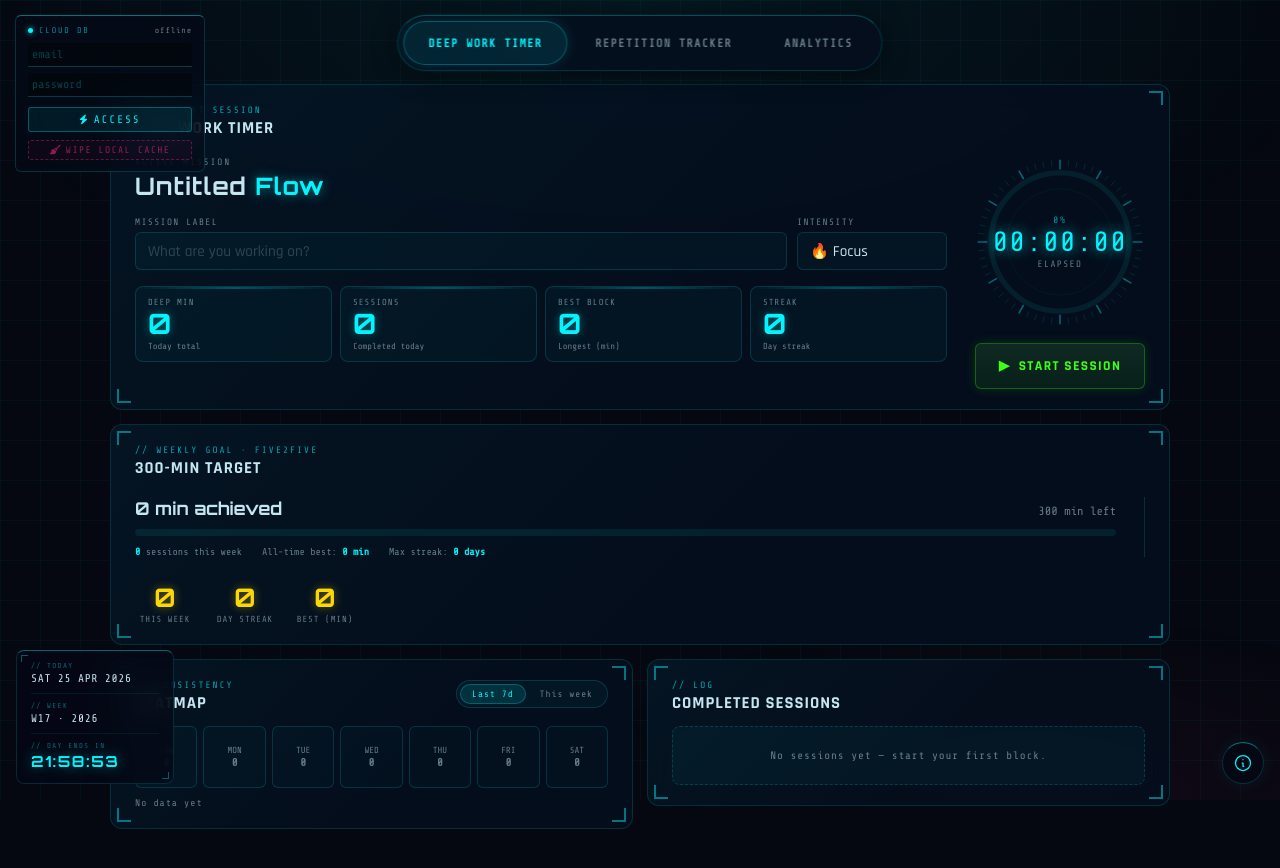
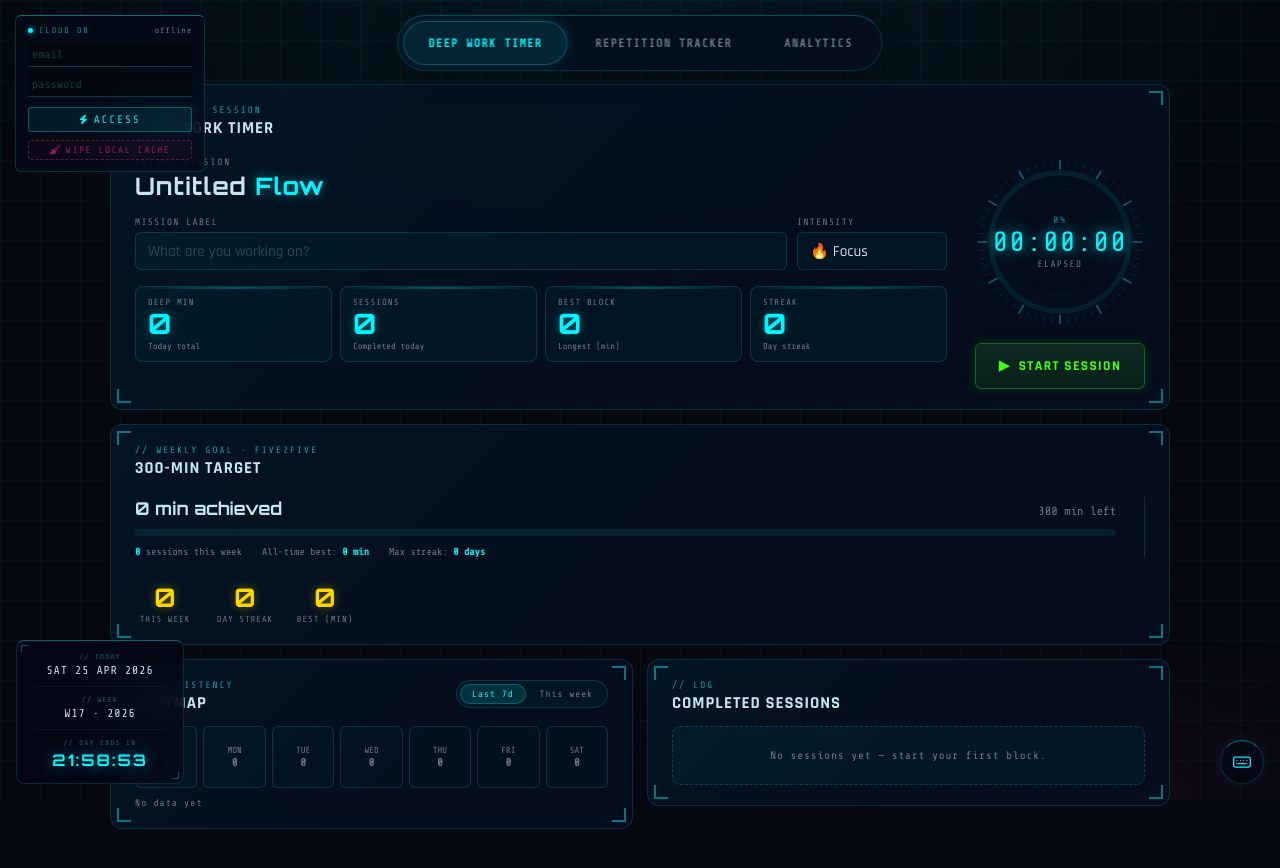
Before and after one commit to nikdimentiy/focustrack, a website built with Vite: page index.html in a window 1280 px wide. Built offline with nearby package versions, Linux system fonts and the light colour scheme.

Commit message:
Data time widget redesign

```diff
--- a/src/design/components.css
+++ b/src/design/components.css
@@ -37,14 +37,14 @@
 
 /* ── Info Button (bottom-right) ── */
 #info-btn { position: fixed; bottom: max(16px, calc(12px + env(safe-area-inset-bottom, 0px))); right: 16px; z-index: 9000; }
-.info-btn { width: 42px; height: 42px; border-radius: 50%; background: rgba(5,8,20,0.82); backdrop-filter: blur(14px) saturate(150%); -webkit-backdrop-filter: blur(14px) saturate(150%); border: 1px solid rgba(0,245,255,0.18); border-top: 1px solid rgba(0,245,255,0.45); color: var(--neon-cyan); display: flex; align-items: center; justify-content: center; cursor: pointer; transition: all .25s ease; box-shadow: 0 0 18px rgba(0,245,255,0.08); }
+.info-btn { width: 44px; height: 44px; border-radius: 50%; background: rgba(5,8,20,0.82); backdrop-filter: blur(14px) saturate(150%); -webkit-backdrop-filter: blur(14px) saturate(150%); border: 1px solid rgba(0,245,255,0.18); border-top: 1px solid rgba(0,245,255,0.45); color: var(--neon-cyan); display: flex; align-items: center; justify-content: center; cursor: pointer; transition: all .25s ease; box-shadow: 0 0 18px rgba(0,245,255,0.08); }
 .info-btn:hover { background: rgba(0,245,255,0.09); border-color: rgba(0,245,255,0.45); box-shadow: 0 0 28px rgba(0,245,255,0.22); transform: scale(1.1) translateY(-1px); color: #fff; }
 .info-btn svg { width: 20px; height: 20px; }
 
 /* Info modal overlay */
 #info-modal { display: none; position: fixed; inset: 0; background: rgba(5,8,16,0.78); backdrop-filter: blur(7px); z-index: 19000; align-items: center; justify-content: center; }
 #info-modal.active { display: flex; }
-.info-box { background: rgba(6,12,28,0.97); border: 1px solid rgba(0,245,255,0.18); border-top: 1px solid rgba(0,245,255,0.48); border-radius: 12px; padding: 26px 28px 24px; width: 90%; max-width: 400px; position: relative; box-shadow: 0 0 60px rgba(0,245,255,0.07), 0 24px 64px rgba(0,0,0,0.7); }
+.info-box { background: rgba(6,12,28,0.97); border: 1px solid rgba(0,245,255,0.18); border-top: 1px solid rgba(0,245,255,0.48); border-radius: 14px; padding: 24px 26px 22px; width: 90%; max-width: 420px; position: relative; box-shadow: 0 0 60px rgba(0,245,255,0.07), 0 24px 64px rgba(0,0,0,0.7); }
 .info-box::before { content: ''; position: absolute; inset: 0; border-radius: inherit; background: linear-gradient(135deg, rgba(0,245,255,0.03) 0%, transparent 55%); pointer-events: none; }
 
 /* Close button */
@@ -52,16 +52,25 @@
 .info-close:hover { color: var(--neon-pink); border-color: rgba(255,45,120,0.25); background: rgba(255,45,120,0.06); }
 .info-close svg { width: 14px; height: 14px; }
 
+/* Modal header */
+.info-header { display: flex; align-items: center; gap: 14px; margin-bottom: 20px; padding-bottom: 16px; border-bottom: 1px solid rgba(0,245,255,0.08); }
+.info-header-icon { width: 40px; height: 40px; border-radius: 10px; background: rgba(0,245,255,0.07); border: 1px solid rgba(0,245,255,0.2); display: flex; align-items: center; justify-content: center; color: var(--neon-cyan); flex-shrink: 0; box-shadow: 0 0 14px rgba(0,245,255,0.08); }
+.info-header-icon svg { width: 22px; height: 22px; }
+.info-title { font-family: var(--font-hud); font-size: 1rem; font-weight: 700; letter-spacing: 2px; color: var(--text-main); text-transform: uppercase; }
+.info-subtitle { font-family: var(--font-mono); font-size: .5rem; letter-spacing: .18em; color: rgba(0,245,255,0.4); text-transform: uppercase; margin-top: 3px; }
+
 /* Section labels */
-.info-head-lbl { font-family: var(--font-mono); font-size: .52rem; letter-spacing: .2em; color: rgba(0,245,255,0.45); text-transform: uppercase; margin-bottom: 14px; }
+.info-section-lbl { font-family: var(--font-mono); font-size: .47rem; letter-spacing: .22em; color: rgba(0,245,255,0.38); text-transform: uppercase; margin: 14px 0 7px 10px; }
 
 /* Shortcuts list */
 .info-shortcuts { display: flex; flex-direction: column; gap: 2px; }
-.info-row { display: flex; align-items: center; gap: 14px; padding: 7px 10px; border-radius: 5px; transition: background .12s; }
+.info-row { display: flex; align-items: center; gap: 14px; padding: 8px 10px; border-radius: 6px; transition: background .12s; }
 .info-row:hover { background: rgba(0,245,255,0.04); }
-.info-key { font-family: var(--font-mono); font-size: .65rem; letter-spacing: .06em; color: var(--neon-cyan); background: rgba(0,245,255,0.07); border: 1px solid rgba(0,245,255,0.22); border-bottom: 2px solid rgba(0,245,255,0.3); border-radius: 5px; padding: 3px 10px; min-width: 52px; text-align: center; white-space: nowrap; flex-shrink: 0; text-shadow: 0 0 8px rgba(0,245,255,0.4); }
-.info-desc { font-family: var(--font-hud); font-size: .82rem; color: var(--text-main); }
-.info-sub { font-family: var(--font-mono); font-size: .58rem; color: var(--text-dim); }
+.info-key { font-family: var(--font-mono); font-size: .64rem; letter-spacing: .06em; color: var(--neon-cyan); background: rgba(0,245,255,0.07); border: 1px solid rgba(0,245,255,0.22); border-bottom: 2px solid rgba(0,245,255,0.35); border-radius: 6px; padding: 4px 10px; min-width: 52px; text-align: center; white-space: nowrap; flex-shrink: 0; text-shadow: 0 0 8px rgba(0,245,255,0.4); box-shadow: 0 0 8px rgba(0,245,255,0.04), inset 0 1px 0 rgba(255,255,255,0.05); transition: all .15s; }
+.info-row:hover .info-key { background: rgba(0,245,255,0.11); border-color: rgba(0,245,255,0.38); box-shadow: 0 0 12px rgba(0,245,255,0.12); }
+.info-desc-wrap { display: flex; flex-direction: column; gap: 2px; }
+.info-desc { font-family: var(--font-hud); font-size: .83rem; color: var(--text-main); }
+.info-sub { font-family: var(--font-mono); font-size: .56rem; color: var(--text-dim); letter-spacing: .06em; }
 
 /* Divider */
 .info-divider { height: 1px; background: rgba(0,245,255,0.08); margin: 18px 0 14px; }
@@ -74,14 +83,15 @@
 
 /* ── Footer Widget ── */
 #footer-widget { position: fixed; bottom: max(16px, calc(12px + env(safe-area-inset-bottom, 0px))); left: 16px; z-index: 9000; }
-.fw { background: rgba(5,8,20,0.82); backdrop-filter: blur(14px) saturate(150%); -webkit-backdrop-filter: blur(14px) saturate(150%); border: 1px solid rgba(0,245,255,0.15); border-top: 1px solid rgba(0,245,255,0.4); border-radius: 8px; padding: 11px 14px 12px; position: relative; min-width: 158px; }
+.fw { background: rgba(5,8,20,0.82); backdrop-filter: blur(14px) saturate(150%); -webkit-backdrop-filter: blur(14px) saturate(150%); border: 1px solid rgba(0,245,255,0.15); border-top: 1px solid rgba(0,245,255,0.4); border-radius: 8px; padding: 12px 18px 13px; position: relative; min-width: 168px; text-align: center; }
 .fw-corner { position: absolute; width: 7px; height: 7px; border-color: var(--neon-cyan); border-style: solid; opacity: .35; }
 .fw-tl { top: 4px; left: 4px; border-width: 1px 0 0 1px; }
 .fw-br { bottom: 4px; right: 4px; border-width: 0 1px 1px 0; }
-.fw-lbl { font-family: var(--font-mono); font-size: .45rem; letter-spacing: .2em; color: rgba(0,245,255,0.42); text-transform: uppercase; margin-bottom: 2px; }
-.fw-val { font-family: var(--font-mono); font-size: .7rem; color: var(--text-main); letter-spacing: .06em; }
-.fw-cd  { font-family: var(--font-title); font-size: .95rem; font-weight: 700; color: var(--neon-cyan); letter-spacing: .1em; text-shadow: 0 0 14px rgba(0,245,255,0.45); }
-.fw-sep { height: 1px; background: rgba(0,245,255,0.07); margin: 8px 0; }
+.fw-block { display: flex; flex-direction: column; align-items: center; }
+.fw-lbl { font-family: var(--font-mono); font-size: .44rem; letter-spacing: .2em; color: rgba(0,245,255,0.42); text-transform: uppercase; margin-bottom: 3px; }
+.fw-val { font-family: var(--font-mono); font-size: .72rem; color: var(--text-main); letter-spacing: .08em; }
+.fw-cd  { font-family: var(--font-title); font-size: 1rem; font-weight: 700; color: var(--neon-cyan); letter-spacing: .12em; text-shadow: 0 0 16px rgba(0,245,255,0.5); }
+.fw-sep { height: 1px; background: rgba(0,245,255,0.07); margin: 9px 0; }
 @media (max-width: 599px) { #footer-widget { display: none; } }
 
 /* ── Global Nav ── */
--- a/src/shared/FooterWidget.js
+++ b/src/shared/FooterWidget.js
@@ -56,10 +56,10 @@ export function mountFooterWidget(container) {
 
 export function mountInfoButton(container) {
   container.innerHTML = `
-    <button class="info-btn" id="info-open" title="Shortcuts & developer info">
-      <svg xmlns="http://www.w3.org/2000/svg" fill="none" viewBox="0 0 24 24" stroke="currentColor">
-        <path stroke-linecap="round" stroke-linejoin="round" stroke-width="1.5"
-          d="M13 16h-1v-4h-1m1-4h.01M21 12a9 9 0 11-18 0 9 9 0 0118 0z"/>
+    <button class="info-btn" id="info-open" title="Keyboard shortcuts">
+      <svg xmlns="http://www.w3.org/2000/svg" viewBox="0 0 24 24" fill="none" stroke="currentColor" stroke-width="1.5" stroke-linecap="round" stroke-linejoin="round">
+        <rect x="2" y="6" width="20" height="12" rx="2"/>
+        <path d="M6 10h.01M10 10h.01M14 10h.01M18 10h.01M8 14h8M6 14h.01M18 14h.01"/>
       </svg>
     </button>`;
 
@@ -75,7 +75,20 @@ export function mountInfoButton(container) {
         </svg>
       </button>
 
-      <div class="info-head-lbl">// keyboard shortcuts</div>
+      <div class="info-header">
+        <div class="info-header-icon">
+          <svg xmlns="http://www.w3.org/2000/svg" viewBox="0 0 24 24" fill="none" stroke="currentColor" stroke-width="1.5" stroke-linecap="round" stroke-linejoin="round">
+            <rect x="2" y="6" width="20" height="12" rx="2"/>
+            <path d="M6 10h.01M10 10h.01M14 10h.01M18 10h.01M8 14h8M6 14h.01M18 14h.01"/>
+          </svg>
+        </div>
+        <div class="info-header-text">
+          <div class="info-title">Shortcuts</div>
+          <div class="info-subtitle">Keyboard controls</div>
+        </div>
+      </div>
+
+      <div class="info-section-lbl">Navigation</div>
       <div class="info-shortcuts">
         <div class="info-row">
           <span class="info-key">1</span>
@@ -89,9 +102,16 @@ export function mountInfoButton(container) {
           <span class="info-key">3</span>
           <span class="info-desc">Analytics</span>
         </div>
+      </div>
+
+      <div class="info-section-lbl">Controls</div>
+      <div class="info-shortcuts">
         <div class="info-row">
           <span class="info-key">Space</span>
-          <span class="info-desc">Start / Stop timer <span class="info-sub">— Timer view</span></span>
+          <div class="info-desc-wrap">
+            <span class="info-desc">Start / Stop timer</span>
+            <span class="info-sub">Timer view only</span>
+          </div>
         </div>
         <div class="info-row">
           <span class="info-key">Esc</span>
@@ -101,7 +121,6 @@ export function mountInfoButton(container) {
 
       <div class="info-divider"></div>
 
-      <div class="info-head-lbl">// developer</div>
       <div class="info-dev">
         <div class="info-dev-name">Nikey Studio</div>
         <a class="info-dev-email" href="mailto:nikey.dim@zohomail.com">nikey.dim@zohomail.com</a>
```
